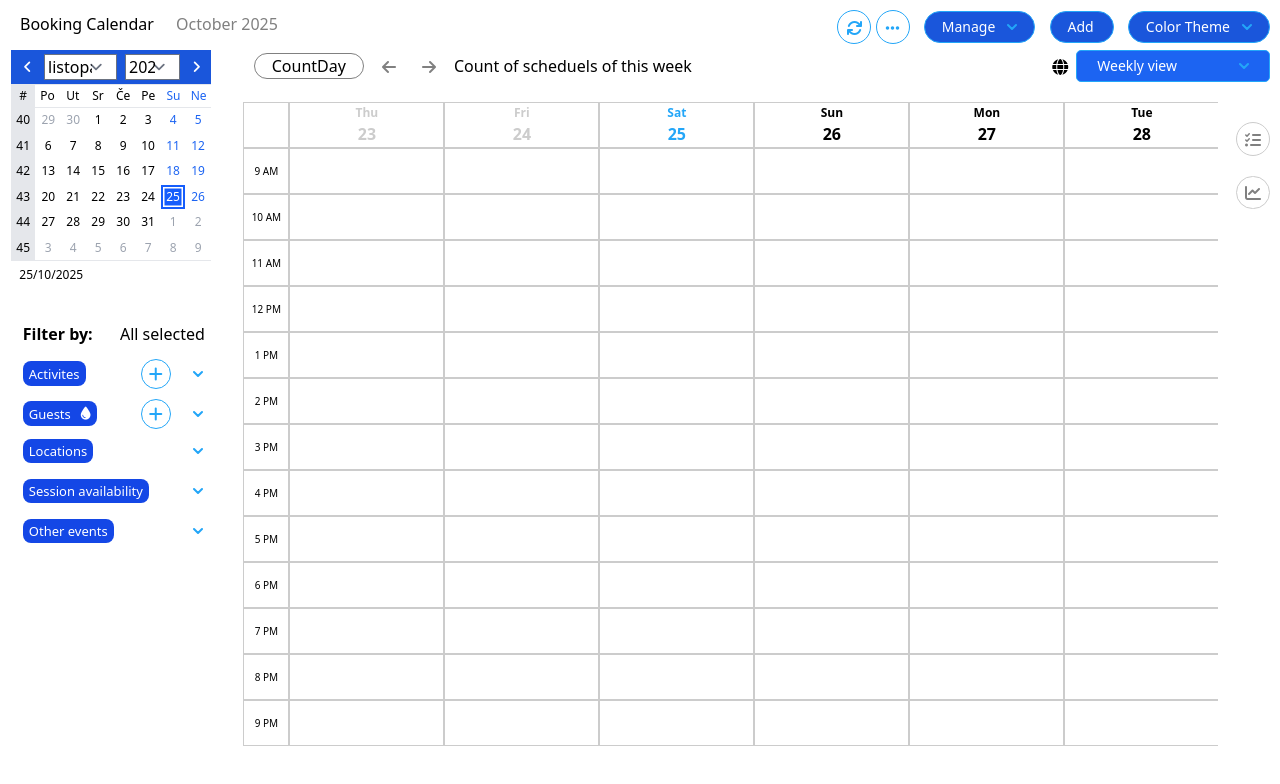
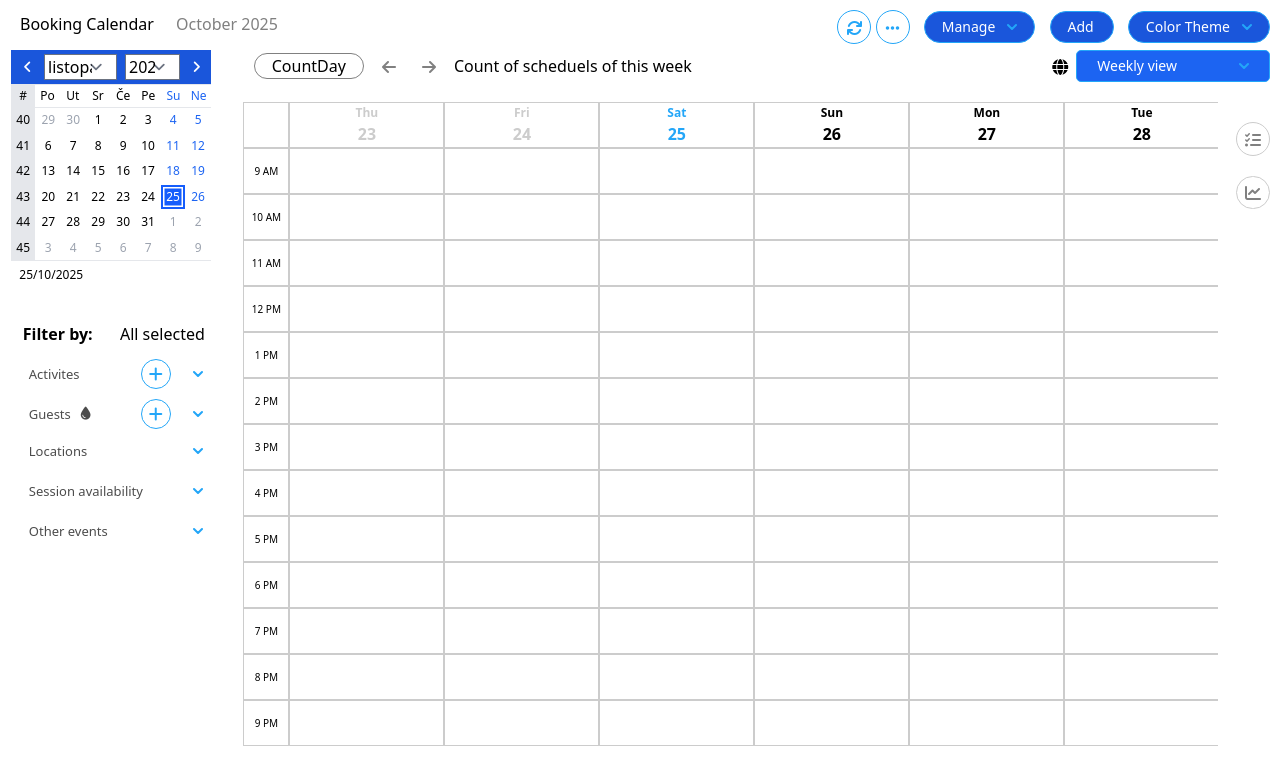
Before and after one commit to Ss1107S/Booking-calendar, a website: page index.html in a window 1280 px wide. Drawn offline with nearby package versions, Linux system fonts and the light colour scheme.

Commit message:
Updated the filter menu (js+css)
Updated the filter menu (js+css):
*Changing the background color of the boxes in the filter menu according to the requirements.

```diff
--- a/index.html
+++ b/index.html
@@ -401,7 +401,7 @@
                 <div class="first_section">
                     <!-- Activites button -->
                       <div style="display: flex; align-items: center; gap: 10px;">
-                        <button id="activitesButton" data-key="activites" data-dropdown-toggle="activitesSearch" data-dropdown-placement="bottom" style="cursor: pointer;" class="hover:bg-blue-800 focus:ring-4 focus:outline-none focus:ring-blue-300 font-medium rounded-lg text-sm px-5 py-2.5 text-center inline-flex items-center dark:bg-blue-600 dark:hover:bg-blue-700 dark:focus:ring-blue-800" type="button">
+                        <button id="activitesButton" data-key="activites" data-dropdown-toggle="activitesSearch" data-dropdown-placement="bottom" style="cursor: pointer;" class="focus:ring-4 focus:outline-none font-medium rounded-lg text-sm px-5 py-2.5 text-center inline-flex items-center" type="button">
                             Activites
                         </button>
                         <div class="first_section_right" style="display: flex; align-items: center; gap: 10px;">
@@ -431,7 +431,7 @@
                 <div class="second_section">
                     <!-- Guests button -->
                     <div style="display: flex; align-items: center; gap: 10px;">
-                        <button id="guestsButton" data-key="guests" data-dropdown-toggle="guestsSearch" data-dropdown-placement="bottom" style="cursor: pointer;" class="hover:bg-blue-800 focus:ring-4 focus:outline-none focus:ring-blue-300 font-medium rounded-lg text-sm px-5 py-2.5 text-center inline-flex items-center dark:bg-blue-600 dark:hover:bg-blue-700 dark:focus:ring-blue-800" type="button">
+                        <button id="guestsButton" data-key="guests" data-dropdown-toggle="guestsSearch" data-dropdown-placement="bottom" style="cursor: pointer;" class="focus:ring-4 focus:outline-none font-medium rounded-lg text-sm px-5 py-2.5 text-center inline-flex items-center" type="button">
                             Guests
                             <i class="fa-solid fa-droplet" style="font-weight: 900; margin-left: 10px; "></i>
                         </button>
@@ -462,7 +462,7 @@
                 <div class="third_section">
                     <!-- Locations button -->
                     <div style="display: flex; align-items: center; gap: 10px;">
-                        <button id="locationsButton" data-key="locations" data-dropdown-toggle="locationsSearch" data-dropdown-placement="bottom" style="cursor: pointer;" class="hover:bg-blue-800 focus:ring-4 focus:outline-none focus:ring-blue-300 font-medium rounded-lg text-sm px-5 py-2.5 text-center inline-flex items-center dark:bg-blue-600 dark:hover:bg-blue-700 dark:focus:ring-blue-800" type="button">
+                        <button id="locationsButton" data-key="locations" data-dropdown-toggle="locationsSearch" data-dropdown-placement="bottom" style="cursor: pointer;" class="focus:ring-4 focus:outline-none font-medium rounded-lg text-sm px-5 py-2.5 text-center inline-flex items-center" type="button">
                             Locations
                         </button>
                         <div class="first_section_right" style="display: flex; align-items: center; gap: 10px;">
@@ -489,7 +489,7 @@
                 <div class="fourth_section">
                     <!-- Session Availability button -->
                      <div style="display: flex; align-items: center; gap: 10px;">
-                        <button id="sessionAvailabilityButton" data-key="sessionAvailability" data-dropdown-toggle="sessionAvailabilitySearch" data-dropdown-placement="bottom" style="cursor: pointer;" class="hover:bg-blue-800 focus:ring-4 focus:outline-none focus:ring-blue-300 font-medium rounded-lg text-sm px-5 py-2.5 text-center inline-flex items-center dark:bg-blue-600 dark:hover:bg-blue-700 dark:focus:ring-blue-800" type="button">
+                        <button id="sessionAvailabilityButton" data-key="sessionAvailability" data-dropdown-toggle="sessionAvailabilitySearch" data-dropdown-placement="bottom" style="cursor: pointer;" class="focus:ring-4 focus:outline-none font-medium rounded-lg text-sm px-5 py-2.5 text-center inline-flex items-center" type="button">
                             Session availability
                         </button>
                         <div class="first_section_right" style="display: flex; align-items: center; gap: 10px;">
@@ -515,7 +515,7 @@
                 <div class="fifth_section">
                     <!-- Other Events button -->
                      <div style="display: flex; align-items: center; gap: 10px;">
-                        <button id="otherEventsButton" data-key="otherEvents" data-dropdown-toggle="otherEventsSearch" data-dropdown-placement="bottom" style="cursor: pointer;" class="hover:bg-blue-800 focus:ring-4 focus:outline-none focus:ring-blue-300 font-medium rounded-lg text-sm px-5 py-2.5 text-center inline-flex items-center dark:bg-blue-600 dark:hover:bg-blue-700 dark:focus:ring-blue-800" type="button">
+                        <button id="otherEventsButton" data-key="otherEvents" data-dropdown-toggle="otherEventsSearch" data-dropdown-placement="bottom" style="cursor: pointer;" class="focus:ring-4 focus:outline-none font-medium rounded-lg text-sm px-5 py-2.5 text-center inline-flex items-center" type="button">
                             Other events
                         </button>
                        <div class="first_section_right" style="display: flex; align-items: center; gap: 10px;">
--- a/style.css
+++ b/style.css
@@ -222,8 +222,7 @@ header .right{
 }
 
 .filter-menu button[id]{
-    color: #fff;
-    background: oklch(48.8% 0.243 264.376);
+    color: rgb(76, 76, 76);
     font-weight: 500; font-size: 13px;
     padding: 2.4px 6px;
 }
```
